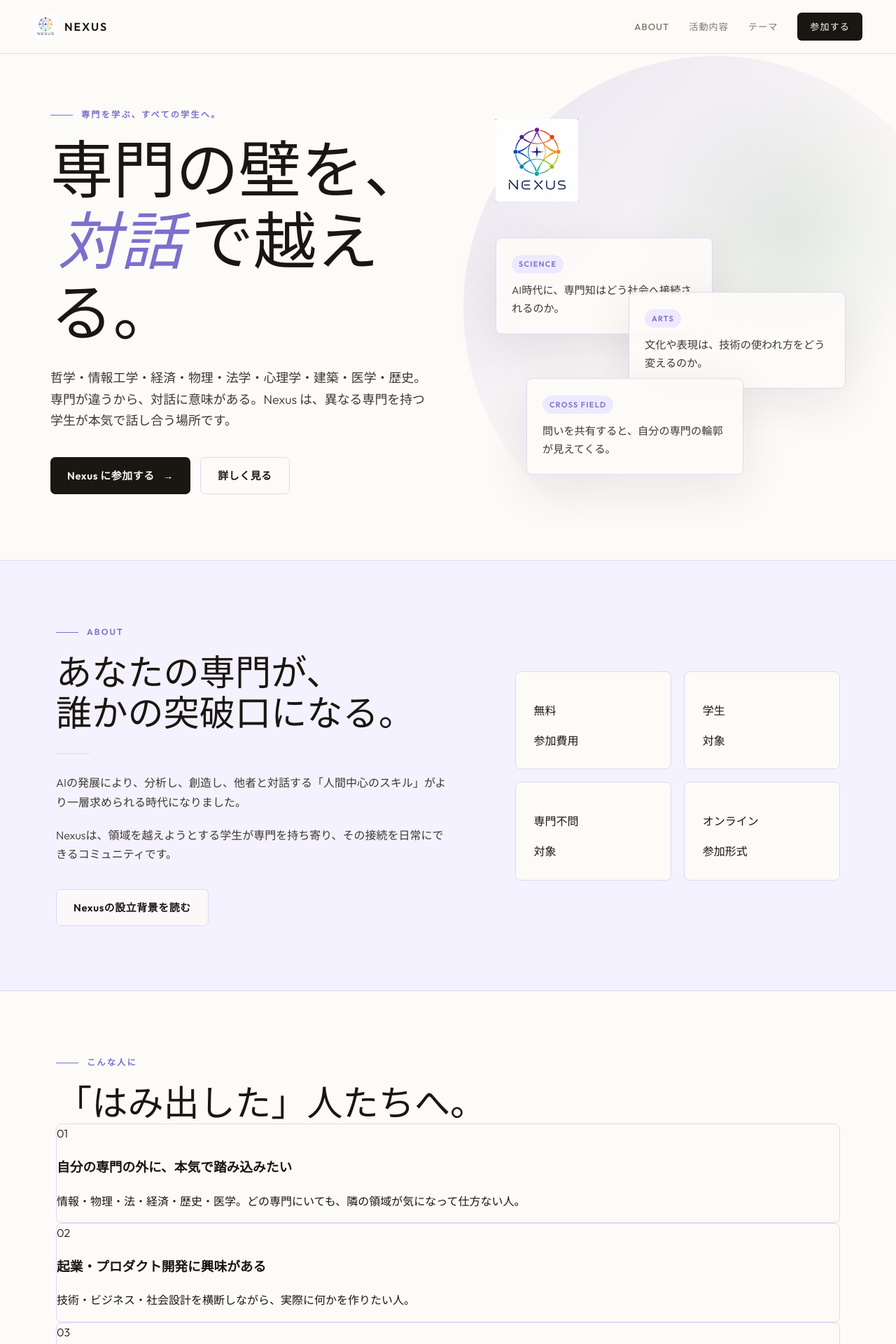
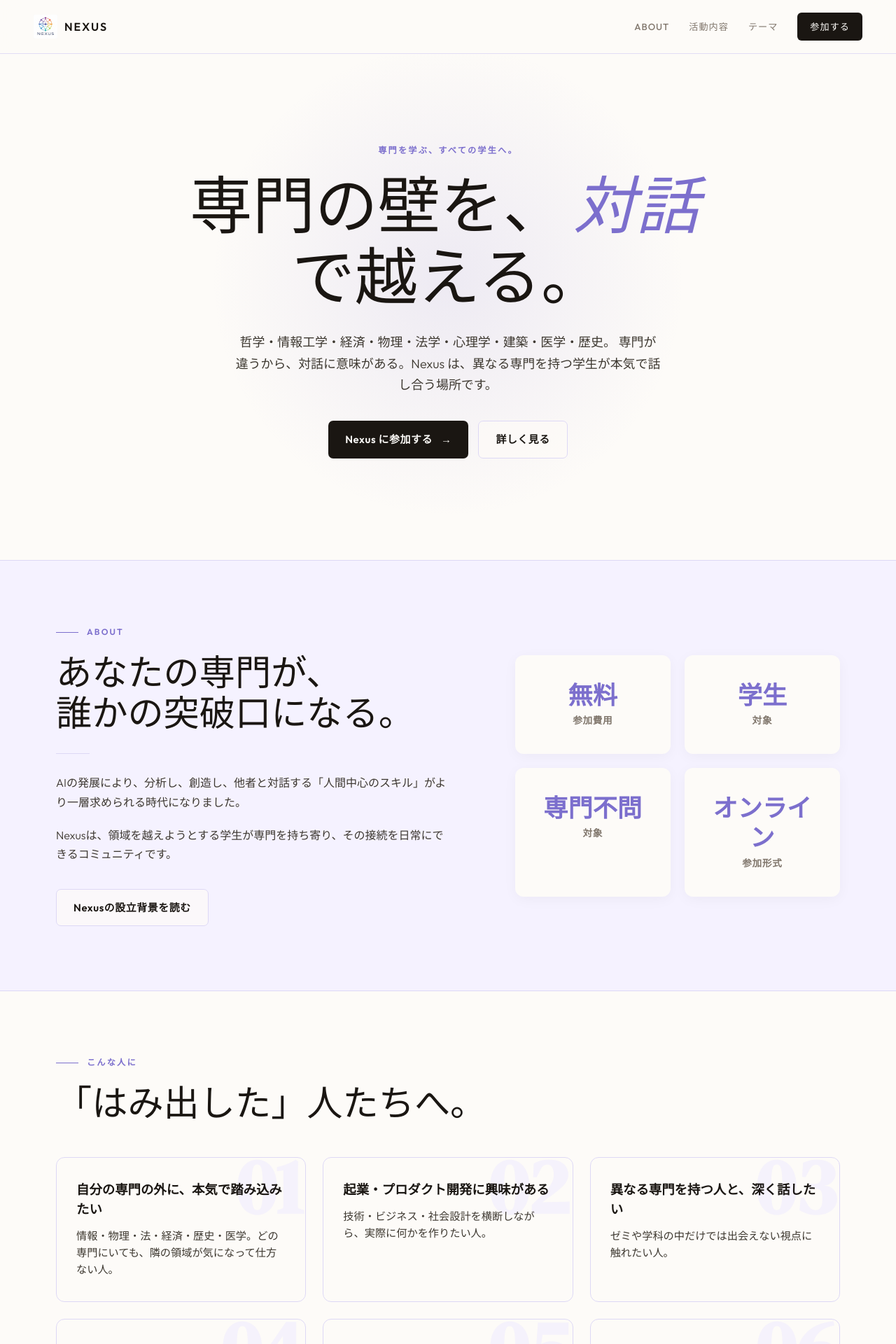
Before and after one commit to Kojki/nexus-website, a Next.js app: page / in a window 1280 px wide. Shown: the top 1920 px of the page at 70% size. Built offline with nearby package versions, Linux system fonts and the light colour scheme.

Commit message:
Update hero section layout and enhance About page navigation

```diff
--- a/app/globals.css
+++ b/app/globals.css
@@ -102,35 +102,54 @@
 
 .hero {
   position: relative;
-  display: grid;
+  display: flex;
+  flex-direction: column;
+  justify-content: center;
+  align-items: center;
+  text-align: center;
   min-height: 100vh;
-  grid-template-columns: minmax(0, 1fr) minmax(340px, 500px);
-  align-items: center;
-  gap: clamp(36px, 8vw, 96px);
   padding: 132px clamp(22px, 6vw, 72px) 72px;
   overflow: hidden;
 }
 
 .hero::before {
   position: absolute;
-  top: 10%;
-  right: -8%;
-  width: min(58vw, 720px);
-  height: min(58vw, 720px);
+  top: 50%;
+  left: 50%;
+  transform: translate(-50%, -50%);
+  width: min(80vw, 800px);
+  height: min(80vw, 800px);
   border-radius: 50%;
-  background:
-    linear-gradient(135deg, rgba(124, 111, 205, 0.16), transparent 58%),
-    radial-gradient(circle at 65% 35%, rgba(74, 124, 89, 0.13), transparent 35%);
+  background: radial-gradient(circle at 50% 50%, rgba(124, 111, 205, 0.12), transparent 60%);
   content: "";
 }
 
 .hero-content {
   position: relative;
   z-index: 1;
-  max-width: 700px;
+  max-width: 800px;
+  display: flex;
+  flex-direction: column;
+  align-items: center;
 }
 
-.eyebrow,
+.eyebrow {
+  display: flex;
+  align-items: center;
+  gap: 12px;
+  margin: 0 0 18px;
+  color: var(--accent);
+  font-size: 0.76rem;
+  font-weight: 600;
+  letter-spacing: 0.18em;
+  text-transform: uppercase;
+  justify-content: center;
+}
+
+.eyebrow::before {
+  display: none;
+}
+
 .section-label {
   display: flex;
   align-items: center;
@@ -141,9 +160,9 @@
   font-weight: 600;
   letter-spacing: 0.18em;
   text-transform: uppercase;
+  justify-content: flex-start;
 }
 
-.eyebrow::before,
 .section-label::before {
   width: 32px;
   height: 1px;
@@ -177,7 +196,7 @@
 
 .hero-copy {
   max-width: 610px;
-  margin: 26px 0 0;
+  margin: 26px auto 0;
   color: var(--ink-soft);
   font-size: clamp(1rem, 1.5vw, 1.12rem);
 }
@@ -185,6 +204,7 @@
 .hero-actions {
   display: flex;
   flex-wrap: wrap;
+  justify-content: center;
   gap: 14px;
   margin-top: 36px;
 }
@@ -233,56 +253,6 @@
   color: var(--warm-white);
 }
 
-.hero-panel {
-  position: relative;
-  z-index: 1;
-  min-height: 520px;
-}
-
-.dialogue-card {
-  position: absolute;
-  width: min(78vw, 310px);
-  border: 1px solid var(--border);
-  border-radius: 8px;
-  background: rgba(253, 251, 248, 0.92);
-  box-shadow: var(--shadow);
-  padding: 22px;
-}
-
-.dialogue-card span {
-  display: inline-block;
-  margin-bottom: 12px;
-  border-radius: 999px;
-  background: var(--accent-pale);
-  color: var(--accent);
-  padding: 4px 10px;
-  font-size: 0.68rem;
-  font-weight: 700;
-  letter-spacing: 0.12em;
-  text-transform: uppercase;
-}
-
-.dialogue-card p {
-  margin: 0;
-  color: var(--ink-soft);
-  font-size: 0.95rem;
-}
-
-.card-one {
-  top: 170px;
-  left: 0;
-}
-
-.card-two {
-  top: 252px;
-  right: 0;
-}
-
-.card-three {
-  bottom: 0;
-  left: 44px;
-}
-
 section {
   padding: 92px clamp(22px, 6vw, 72px);
 }
@@ -316,22 +286,102 @@
   color: var(--ink-soft);
 }
 
+/* Updated Stats Grid */
 .stats-grid {
   display: grid;
   grid-template-columns: repeat(2, minmax(0, 1fr));
-  gap: 18px;
+  gap: 20px;
 }
 
-.stat-box,
-.forwho-item,
+.stat-box {
+  padding: 36px 24px;
+  text-align: center;
+  display: flex;
+  flex-direction: column;
+  gap: 4px;
+  border: none;
+  background: var(--warm-white);
+  border-radius: 12px;
+  box-shadow: 0 4px 20px rgba(26, 22, 18, 0.04);
+  transition: transform 0.3s ease;
+}
+
+.stat-box:hover {
+  transform: translateY(-4px);
+}
+
+.stat-box p {
+  font-size: clamp(1.8rem, 4vw, 2.2rem);
+  font-weight: 700;
+  color: var(--accent);
+  margin: 0;
+  line-height: 1.2;
+}
+
+.stat-box span {
+  font-size: 0.85rem;
+  color: var(--muted);
+  font-weight: 600;
+  letter-spacing: 0.05em;
+}
+
+/* Updated For Who List */
+.forwho-list {
+  display: grid;
+  grid-template-columns: repeat(auto-fit, minmax(280px, 1fr));
+  gap: 24px;
+  margin-top: 48px;
+}
+
+.forwho-item {
+  position: relative;
+  padding: 32px 28px;
+  border: 1px solid var(--border);
+  background: var(--warm-white);
+  border-radius: 12px;
+  overflow: hidden;
+  transition: transform 0.3s ease, box-shadow 0.3s ease, border-color 0.3s ease;
+  z-index: 1;
+}
+
+.forwho-item:hover {
+  transform: translateY(-4px);
+  box-shadow: 0 16px 40px rgba(124, 111, 205, 0.08);
+  border-color: var(--accent-light);
+}
+
+.forwho-item span {
+  position: absolute;
+  top: -15px;
+  right: 4px;
+  font-size: 7rem;
+  font-weight: 800;
+  color: var(--accent-pale);
+  opacity: 0.5;
+  z-index: -1;
+  font-family: var(--font-display), serif;
+  line-height: 1;
+}
+
+.forwho-item h3 {
+  font-size: 1.15rem;
+  font-weight: 700;
+  color: var(--ink);
+  margin: 0 0 12px 0;
+  line-height: 1.5;
+}
+
+.forwho-item p {
+  font-size: 0.95rem;
+  color: var(--ink-soft);
+  margin: 0;
+  line-height: 1.6;
+}
+
 .activity-item {
   border: 1px solid var(--border);
   border-radius: 8px;
   background: var(--warm-white);
-}
-
-.stat-box {
-  padding: 26px;
 }
 
 /* ==========================================================================
@@ -433,8 +483,3 @@
   color: var(--ink);
   box-shadow: inset 0 -10px 0 var(--accent-pale);
 }
-
-/* Update hero panel animations */
-.card-one { animation: float 6s ease-in-out infinite; }
-.card-two { animation: float 7s ease-in-out infinite 1s; }
-.card-three { animation: float 8s ease-in-out infinite 2s; }
--- a/app/page.tsx
+++ b/app/page.tsx
@@ -89,11 +89,9 @@
         </a>
 
         <div className="nav-links">
-          {/* ↓ ここから直接Aboutページへ移動できます */}
           <Link href="/about">About</Link>
           <a href="#activities">活動内容</a>
           <a href="#topics">テーマ</a>
-          {/* ↓ ここから直接Slackへ移動できるように変更しました */}
           <a className="nav-cta" href={joinUrl} target="_blank" rel="noreferrer">
             参加する
           </a>
@@ -124,32 +122,6 @@
             <Link className="button button-ghost" href="/about">
               詳しく見る
             </Link>
-          </div>
-        </div>
-
-        <div className="hero-panel animate-fade-in delay-200" aria-label="Nexusで交わされる問いの例">
-          <Image
-            className="hero-logo"
-            src="/nexus-icon.png"
-            alt="Nexus Logo"
-            width={118}
-            height={118}
-            priority
-          />
-
-          <div className="dialogue-card card-one">
-            <span>Science</span>
-            <p>AI時代に、専門知はどう社会へ接続されるのか。</p>
-          </div>
-
-          <div className="dialogue-card card-two">
-            <span>Arts</span>
-            <p>文化や表現は、技術の使われ方をどう変えるのか。</p>
-          </div>
-
-          <div className="dialogue-card card-three">
-            <span>Cross Field</span>
-            <p>問いを共有すると、自分の専門の輪郭が見えてくる。</p>
           </div>
         </div>
       </section>
```
